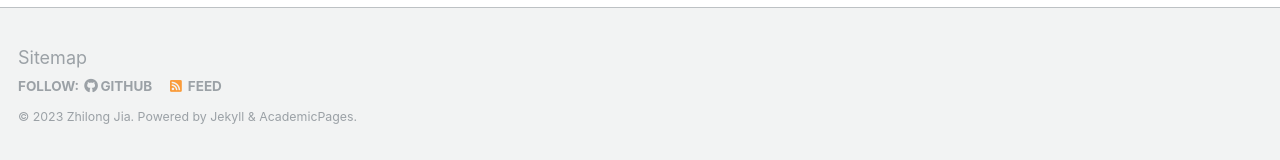
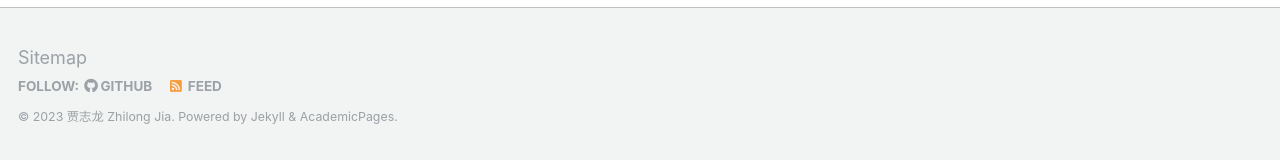
Before and after one commit to zhilongjia/zhilongjia.github.io, a Jekyll site: the page built from _pages/about.md, in a window 1280 px wide and 900 px high, scrolled down 5822 px. Shown: the part 737-897 px from the top of the window. Built offline with Jekyll 4.4.1, drawn with Linux system fonts in a browser that asks for light colours; some web fonts are replaced.

Commit message:
add CN name.

```diff
--- a/_config.yml
+++ b/_config.yml
@@ -9,7 +9,7 @@
 locale                   : "en-US"
 title                    : "Personal page of Zhilong Jia"
 title_separator          : "-"
-name                     : &name "Zhilong Jia"
+name                     : &name "贾志龙 Zhilong Jia"
 description              : &description "Associate Professor in Chinese PLA General Hospital."
 url                      : https://zhilongjia.github.io # the base hostname & protocol for your site e.g. "https://mmistakes.github.io"
 baseurl                  : "" # the subpath of your site, e.g. "/blog"
```
